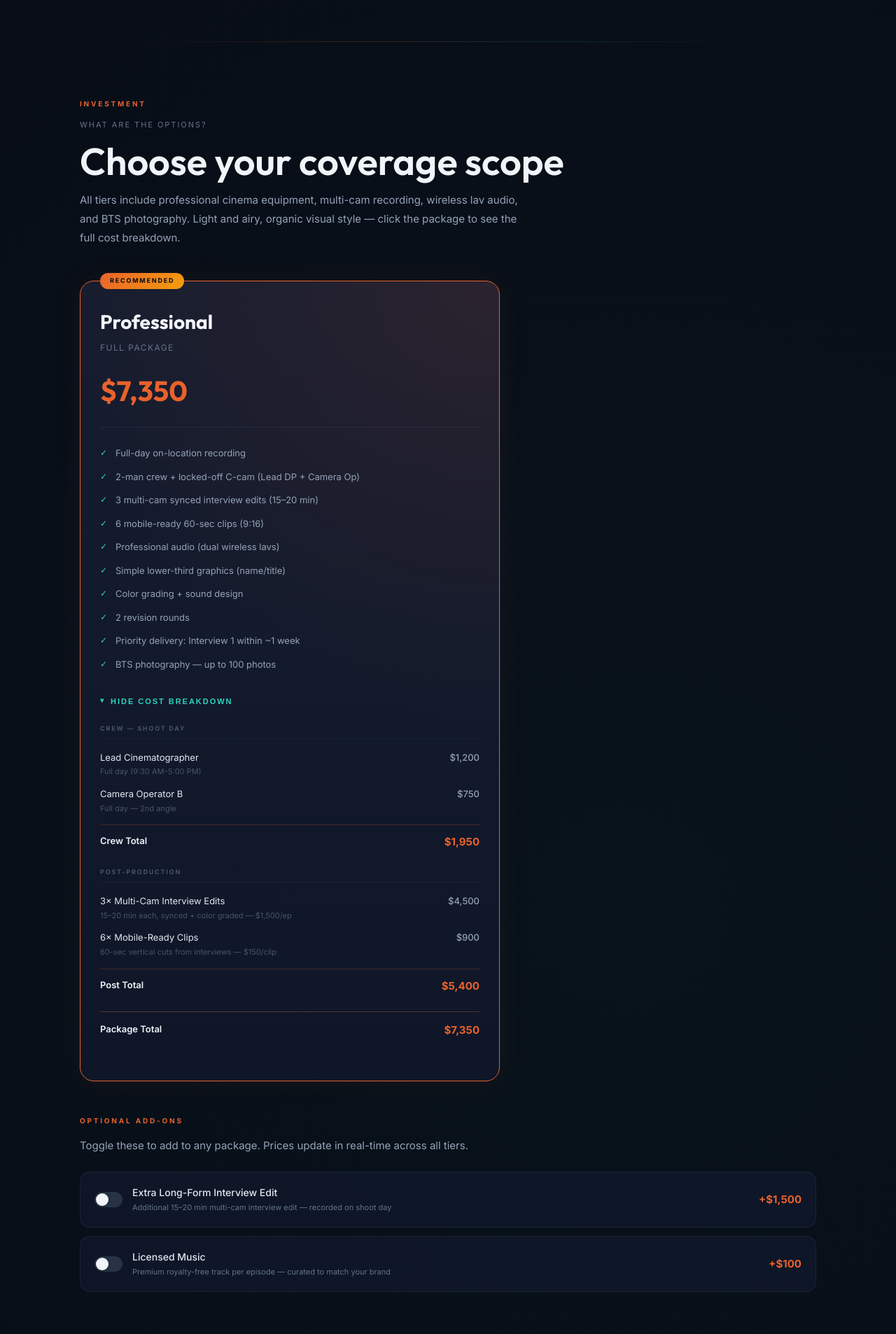
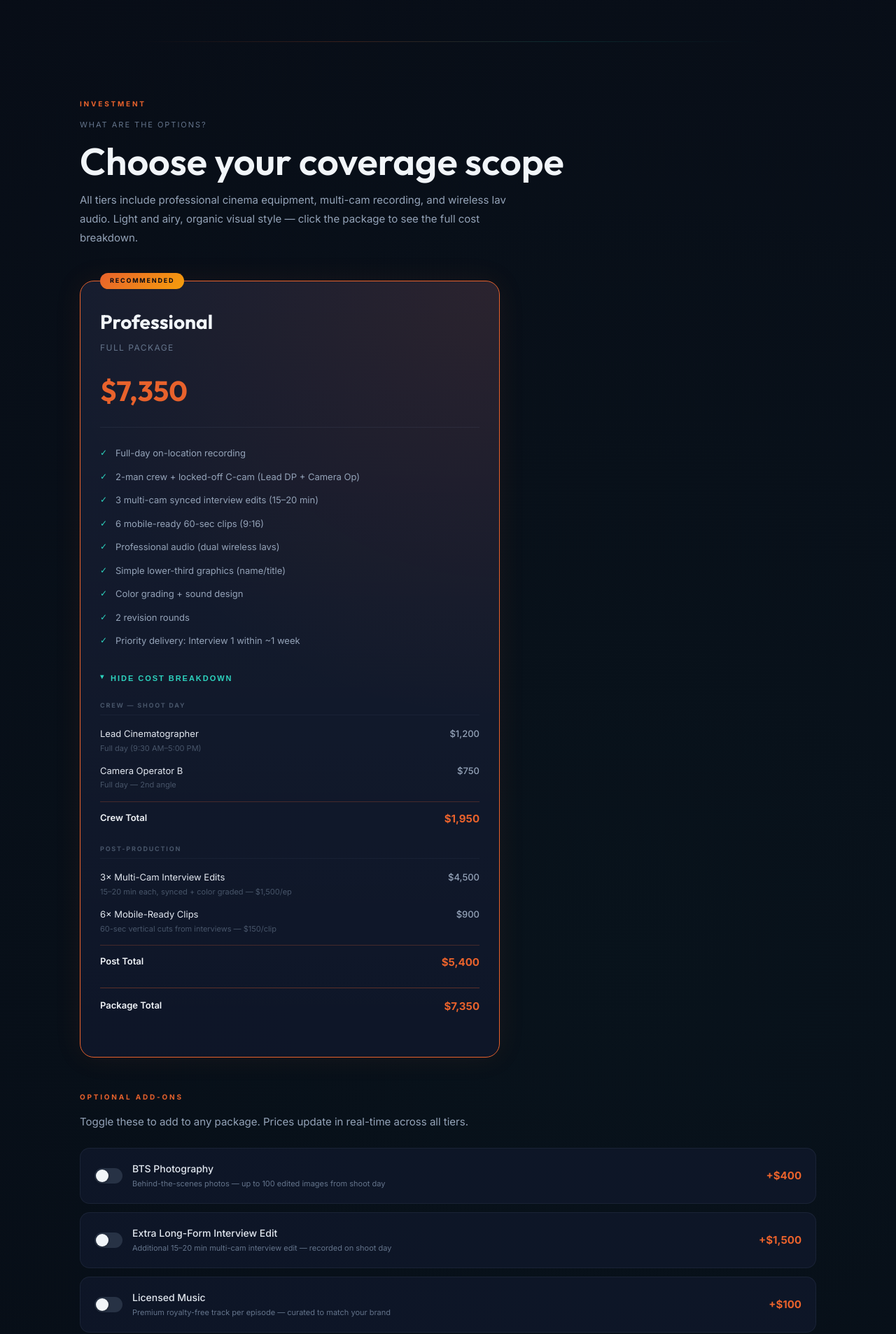
Before and after one commit to DanielSensual/Mediageekzquotes, a Next.js app: page /proposals/leadership-interviews in a window 1280 px wide. Shown: the part 3543-5449 px from the top of the page at 70% size. Built offline with nearby package versions, Linux system fonts and the light colour scheme.

Commit message:
feat: add BTS Photography as $400 add-on to leadership interviews proposal

```diff
--- a/app/proposals/leadership-interviews/page.js
+++ b/app/proposals/leadership-interviews/page.js
@@ -30,13 +30,13 @@ const PACKAGES = [
             'Color grading + sound design',
             '2 revision rounds',
             'Priority delivery: Interview 1 within ~1 week',
-            'BTS photography — up to 100 photos',
         ],
         excluded: [],
     },
 ];
 
 const ADDONS = [
+    { id: 'bts-photos', label: 'BTS Photography', detail: 'Behind-the-scenes photos — up to 100 edited images from shoot day', price: 400 },
     { id: 'extra-interview', label: 'Extra Long-Form Interview Edit', detail: 'Additional 15–20 min multi-cam interview edit — recorded on shoot day', price: 1500 },
     { id: 'licensed-music', label: 'Licensed Music', detail: 'Premium royalty-free track per episode — curated to match your brand', price: 100, per: '~$100/ep' },
 ];
@@ -744,7 +744,7 @@ export default function LeadershipInterviewsProposal() {
                         <div className="section-question">What are the options?</div>
                         <h2 className="section-title">Choose your coverage scope</h2>
                         <p className="section-desc">
-                            All tiers include professional cinema equipment, multi-cam recording, wireless lav audio, and BTS photography. Light and airy, organic visual style — click the package to see the full cost breakdown.
+                            All tiers include professional cinema equipment, multi-cam recording, and wireless lav audio. Light and airy, organic visual style — click the package to see the full cost breakdown.
                         </p>
                     </div>
 
```
